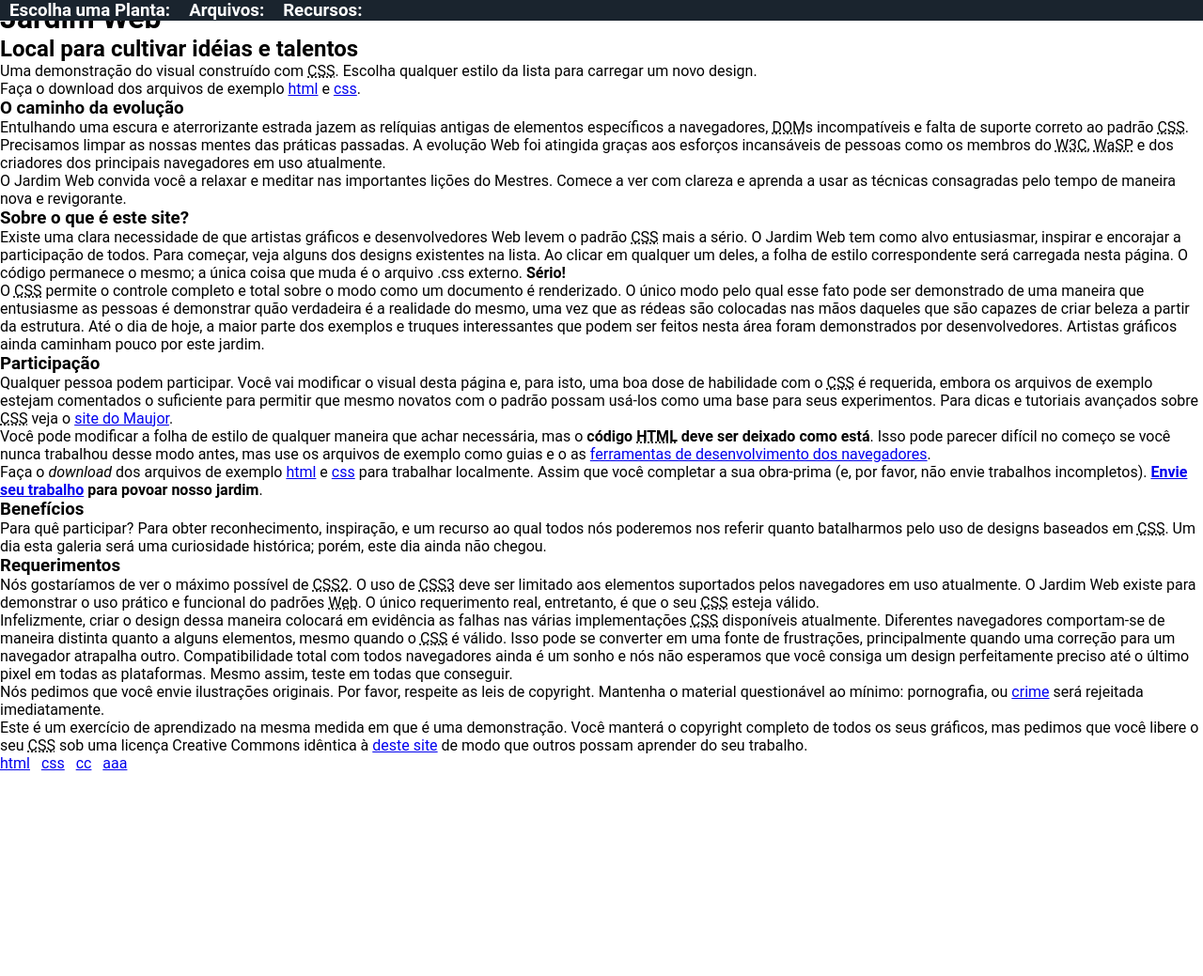
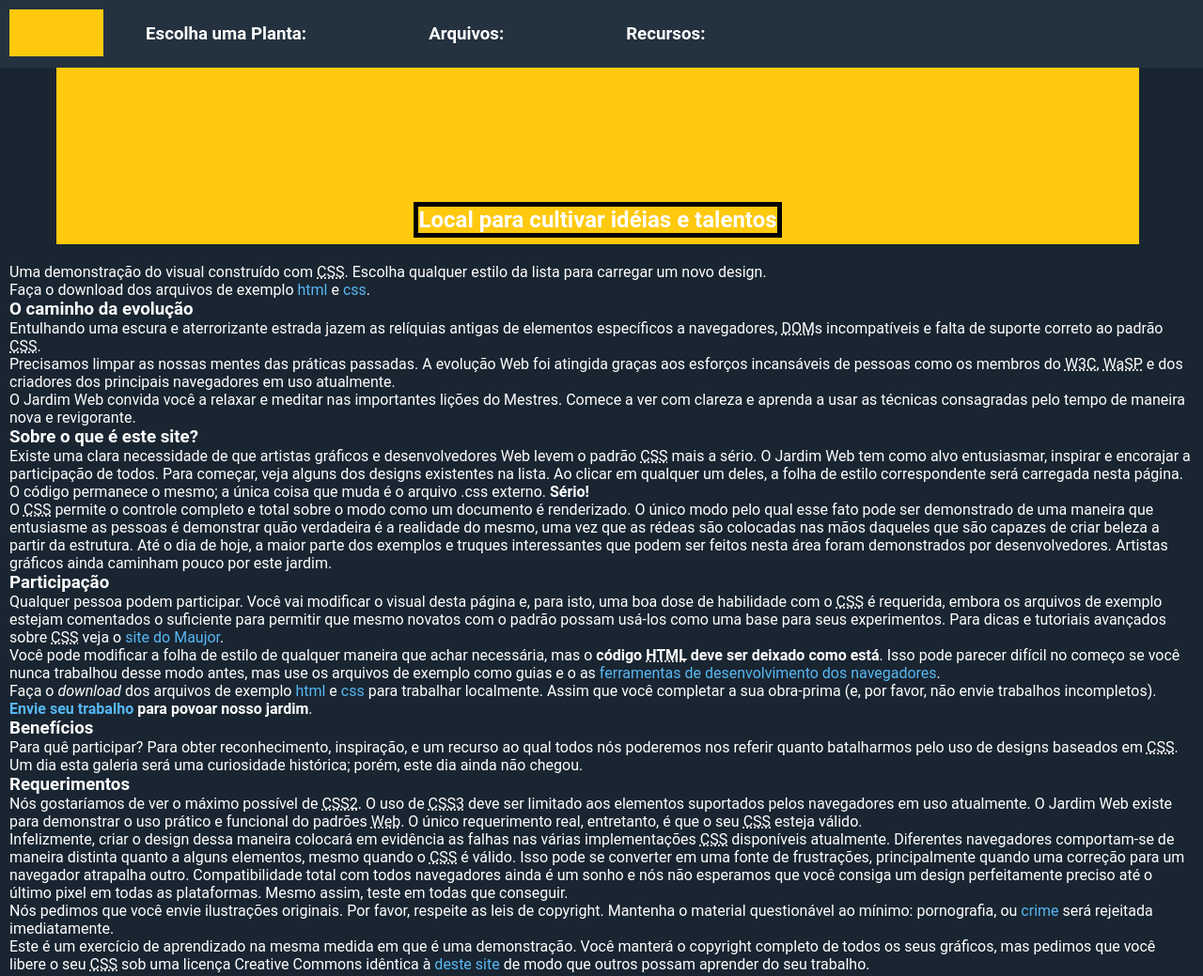
Before and after one commit to guispiger/jardim-web, a plain HTML site: page Jardim-Web.html in a window 1280 px wide. Shown: the top 1039 px of the page at 94% size. Before the commit the page ends 822 px from the top, so only its background shows below. Drawn offline with Linux system fonts and the light colour scheme.

Commit message:
adicao de estilos
menu e capa inicial inseridos

```diff
--- a/estilos-css.css
+++ b/estilos-css.css
@@ -5,33 +5,68 @@
     padding: 0;
 }
 
+body{
+    background-color: #192531;
+}
+
+.page-wrapper {
+    margin: 0 10px;
+    color: #FFFFFF;
+}
+
+a {
+    color: #57B8F3;
+    text-decoration: none;
+}
+
+/** inicio menu**/
 .sidebar{
     position: fixed;
     top: 0;
     left: 0;
-
 }
 
 .wrapper{
     display: flex;
     width: 100vw;
-    background-color: #1A242E;
-    color: #FFFFFF;
+    background-color: #24313f;
     height: auto;
 }
 
 .wrapper div{
     margin:0px 10px;
+    text-align: center;
+}
+
+.wrapper div:first-of-type {
+    margin-left: 100px;
+}
+
+.wrapper h3{
+    padding: 25px 5px;
+    margin: auto 50px;
 }
 
 .wrapper ul{
     display: none;
     padding: 5px;
+    list-style: none;
+}
+
+.wrapper ul li{
+    margin: 5px;
 }
 
 .wrapper a{
-    text-decoration: none;
     color: #FFFFFF;
+}
+
+.wrapper a:hover{
+    border: 10px solid #FFFFFF;
+    border-radius: 10px 1px 10px 1px;
+    color: #000000;
+    background-color: #FFFFFF;
+    font-weight: bold;
 }
 
 .wrapper .design-selection:hover ul{
@@ -45,3 +80,40 @@
 .wrapper .design-resources:hover ul{
     display: block;
 }
+/** fim menu **/
+
+/** inicio footer **/
+.footer {
+    text-align: center;
+    margin: 10px;
+}
+
+.footer a {
+    font-size: 15px;
+}
+/** fim footer **/
+
+h1 {
+    background-image: url('img/logo.png');
+    height: 50px;
+    width: 100px;
+    position: fixed;
+    top: 10px;
+    left: 10px;
+    z-index: 1;
+    color: transparent;
+}
+
+h2 {
+    text-align: center;
+    background: url('img/capa.png') no-repeat center;
+    height: 30vh;
+    width: 90vw;
+    margin: 20px 50px;
+}
+
+h2 span {
+    position: relative;
+    border: solid 5px black;
+    top: 25vh;
+}
```
Also changed, not shown: Jardim-Web.html (+8 -3 lines), img/capa.png (added), img/logo.png (added).
